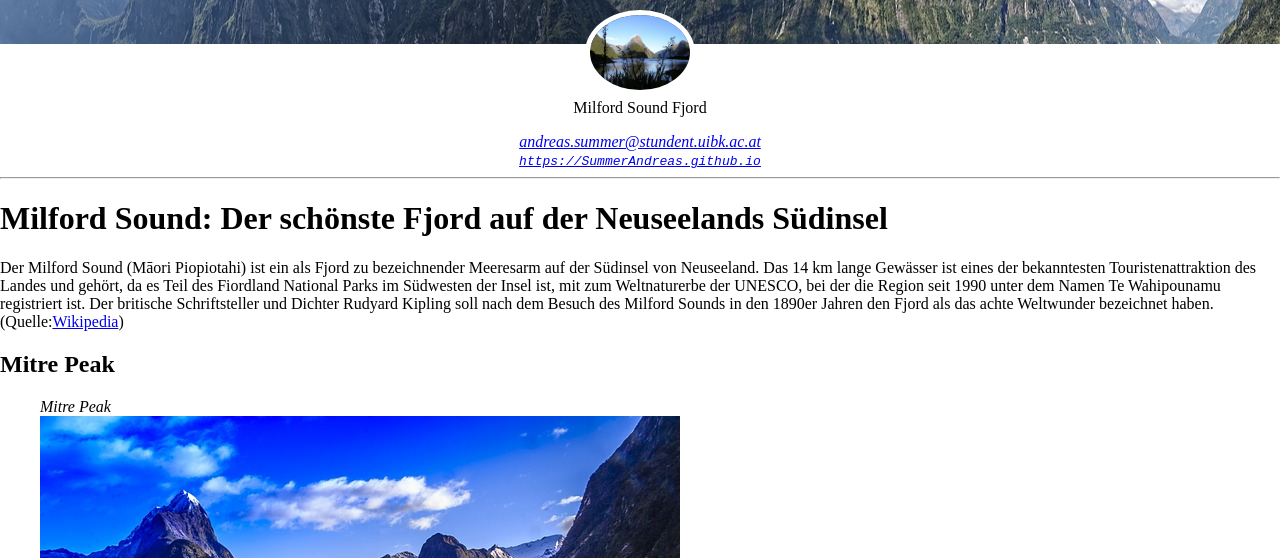
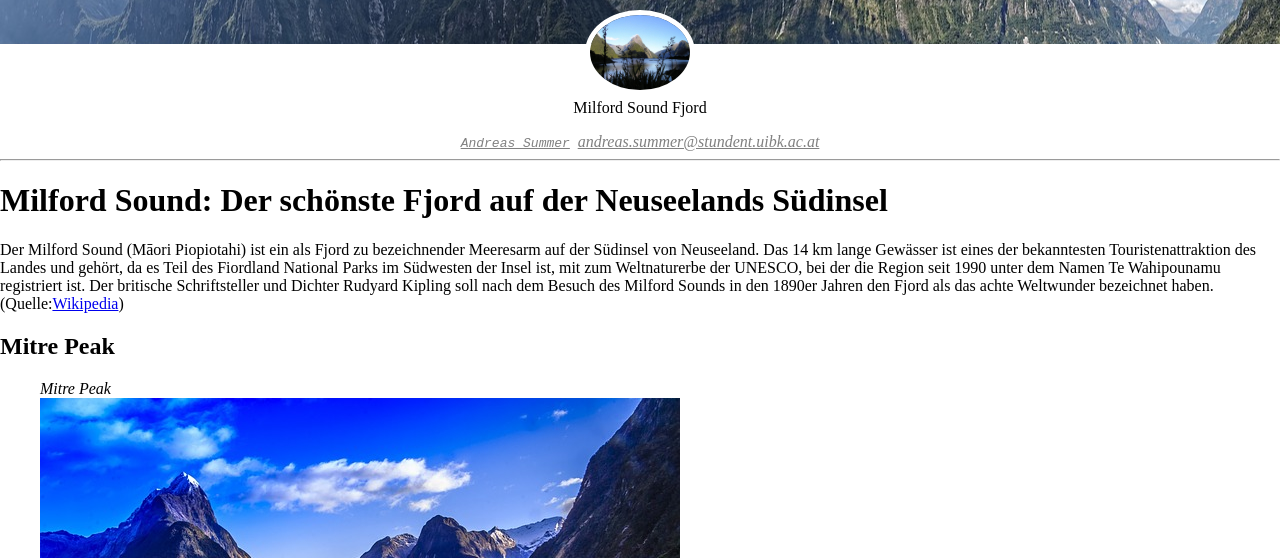
Before and after one commit to SummerAndreas/SummerAndreas.github.io, a plain HTML site: page nz/index.html in a window 1280 px wide. Shown: the part 242-800 px from the top of the page. Drawn offline with Linux system fonts and the light colour scheme; files whose address does not match are found by name.

Commit message:
address geändert

```diff
--- a/nz/index.html
+++ b/nz/index.html
@@ -23,11 +23,11 @@
         </figure>
 
         <address>
+                <code>
+                        <a href="https://SummerAndreas.github.io">Andreas Summer</a>
+        </code>
             <code></code><a href="mailto:andreas.summer@stundent.uibk.ac.at">andreas.summer@stundent.uibk.ac.at</a></code>
-            <br>
-            <code>
-                <a href="https://SummerAndreas.github.io">https://SummerAndreas.github.io</a>
-            </code><br>
+
         </address>
     </div>
     <hr />
--- a/nz/main.css
+++ b/nz/main.css
@@ -30,3 +30,7 @@ header h4 {
     margin-top: -50px;
     border: 5px solid white;
 }
+address a{
+    color: grey;
+
+}
```
